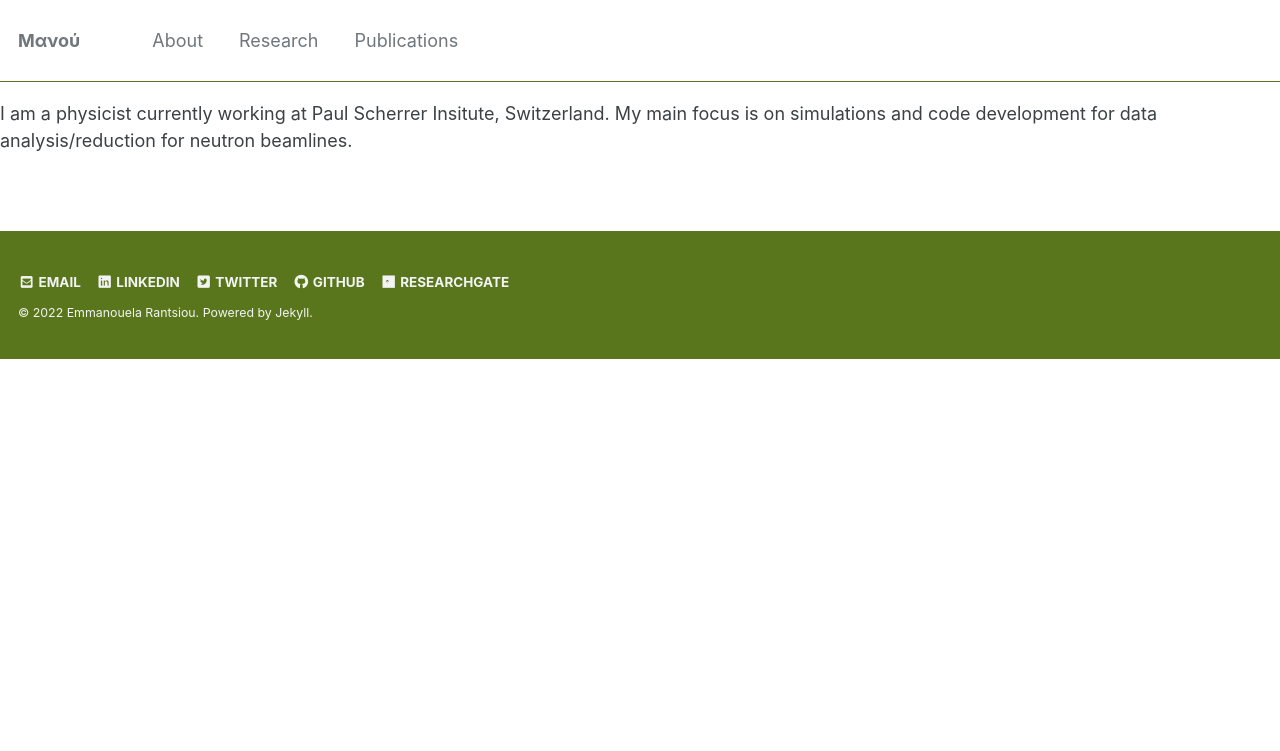
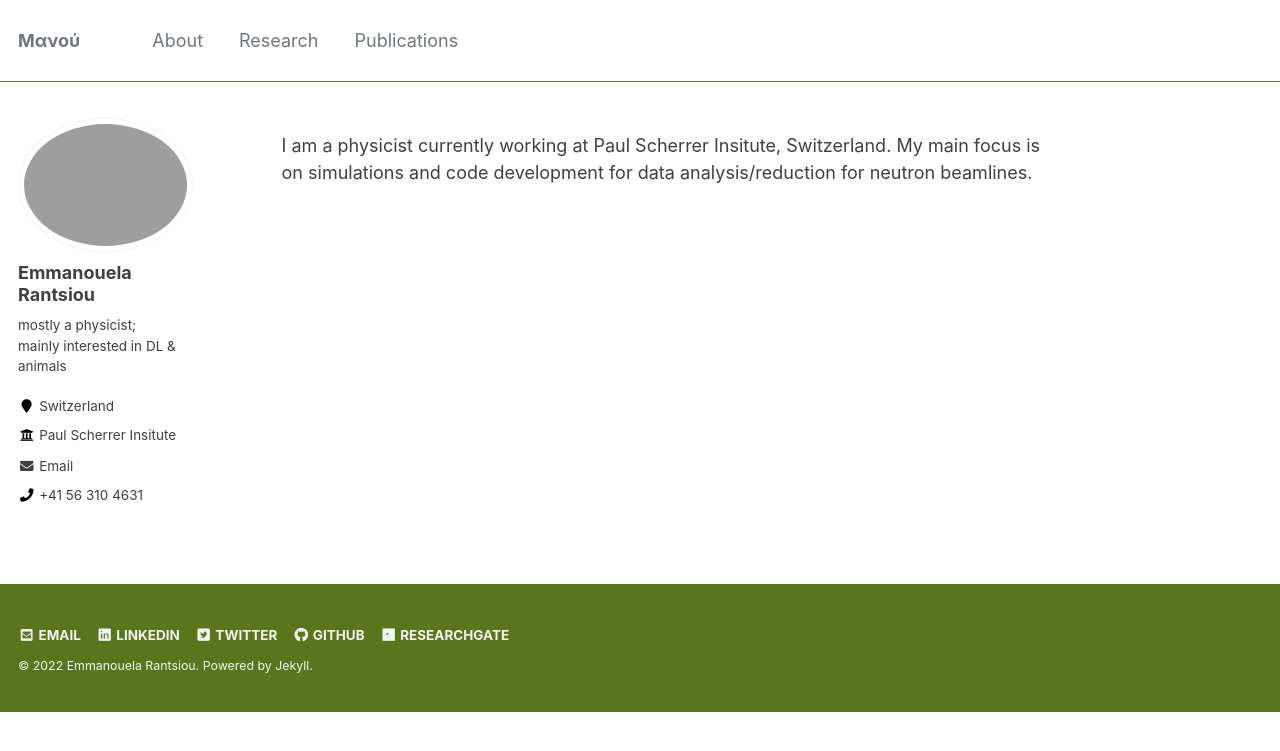
Before and after one commit to emmarant/emmarant.github.io, a Jekyll site: the page built from _pages/intro.md, in a window 1280 px wide. Shown: the top 751 px of the page. Built offline with Jekyll 4.4.1, drawn with Linux system fonts in a browser that asks for light colours; our own code applies the rules of GitHub Pages for plain Markdown files; part of the change alters nothing that is shown.

Commit message:
older config

```diff
--- a/_config.yml
+++ b/_config.yml
@@ -135,6 +135,7 @@ analytics:
   provider               :  "google-universal" # false (default), "google", "google-universal", "custom"
   google:
     tracking_id          :
+#google_analytics: UA-221464782-1 # your Google Analytics tracking ID here
 
 
 
@@ -196,12 +197,48 @@ kramdown:
 
 # Collections
 collections:
+  teaching:
+    output: true
+    permalink: /:collection/:path/
   publications:
+    output: true
+    permalink: /:collection/:path/
+  portfolio:
+    output: true
+    permalink: /:collection/:path/
+  talks:
     output: true
     permalink: /:collection/:path/
 
 # Defaults
 defaults:
+  # _posts
+  - scope:
+      path: ""
+      type: posts
+    values:
+      layout: single
+      author_profile: true
+      read_time: true
+      comments: true
+      share: true
+      related: true
+  # _pages
+  - scope:
+      path: ""
+      type: pages
+    values:
+      layout: single
+      author_profile: true
+  # _teaching
+  - scope:
+      path: ""
+      type: teaching
+    values:
+      layout: single
+      author_profile: true
+      share: true
+      comments: true
   # _publications
   - scope:
       path: ""
@@ -211,6 +248,23 @@ defaults:
       author_profile: true
       share: true
       comments: true
+  # _portfolio
+  - scope:
+      path: ""
+      type: portfolio
+    values:
+      layout: single
+      author_profile: true
+      share: true
+      comment: true
+  # _talks
+  - scope:
+      path: ""
+      type: talks
+    values:
+      layout: talk
+      author_profile: true
+      share: true
 
 # Sass/SCSS
 sass:
@@ -220,6 +274,8 @@ sass:
 
 # Outputting
 permalink: /:categories/:title/
+# paginate: 5 # amount of posts to show
+# paginate_path: /page:num/
 timezone: America/Los_Angeles # http://en.wikipedia.org/wiki/List_of_tz_database_time_zones
 
 
@@ -239,13 +295,37 @@ whitelist:
   - jemoji
 
 
+# Archives
+#  Type
+#  - GitHub Pages compatible archive pages built with Liquid ~> type: liquid (default)
+#  - Jekyll Archives plugin archive pages ~> type: jekyll-archives
+#  Path (examples)
+#  - Archive page should exist at path when using Liquid method or you can
+#    expect broken links (especially with breadcrumbs enabled)
+#  - <base_path>/tags/my-awesome-tag/index.html ~> path: /tags/
+#  - <base_path/categories/my-awesome-category/index.html ~> path: /categories/
+#  - <base_path/my-awesome-category/index.html ~> path: /
 category_archive:
   type: liquid
   path: /categories/
 tag_archive:
   type: liquid
   path: /tags/
+# https://github.com/jekyll/jekyll-archives
+# jekyll-archives:
+#   enabled:
+#     - categories
+#     - tags
+#   layouts:
+#     category: archive-taxonomy
+#     tag: archive-taxonomy
+#   permalinks:
+#     category: /categories/:name/
+#     tag: /tags/:name/
 
+
+# HTML Compression
+# - http://jch.penibelst.de/
 compress_html:
   clippings: all
   ignore:
```
